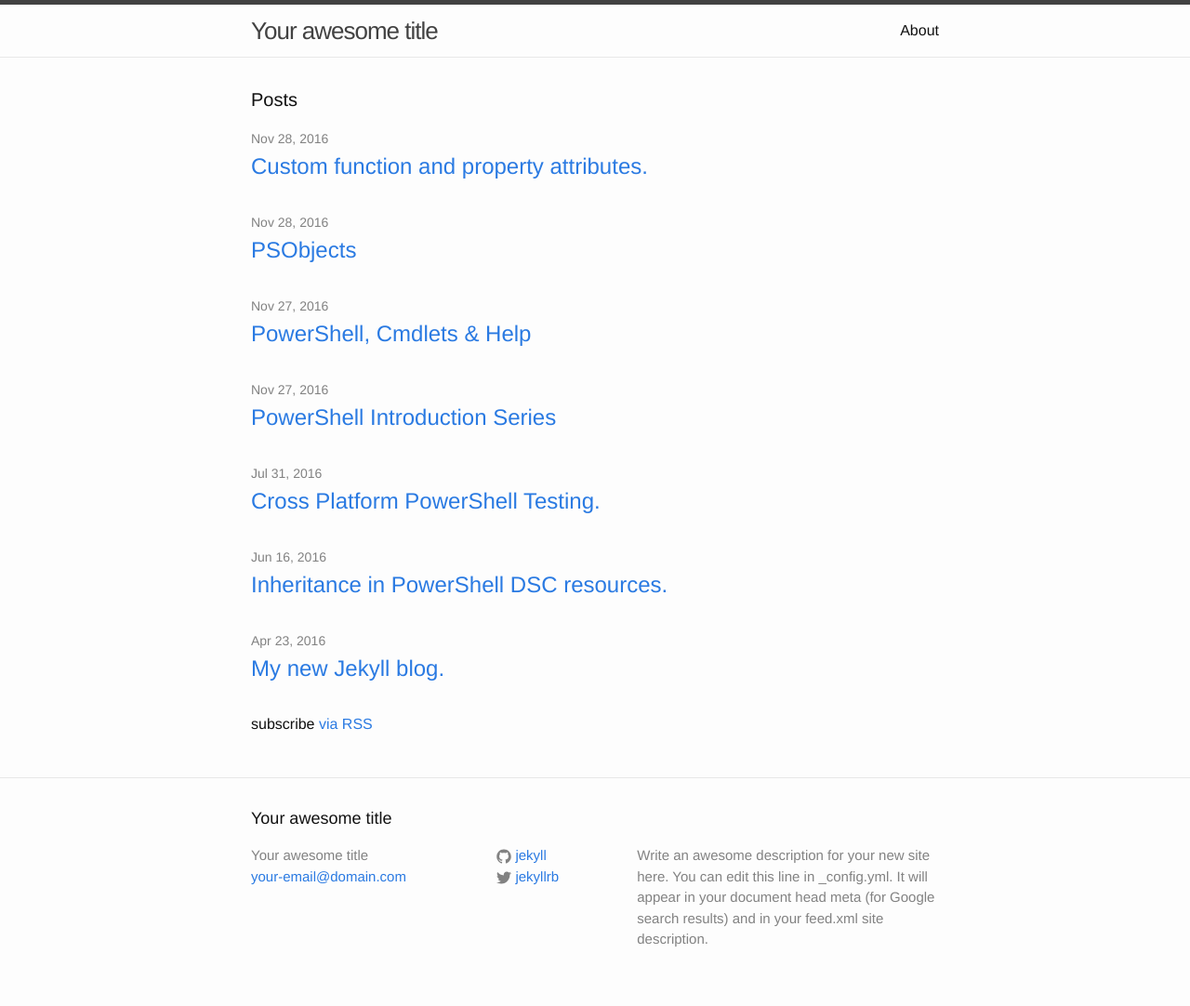
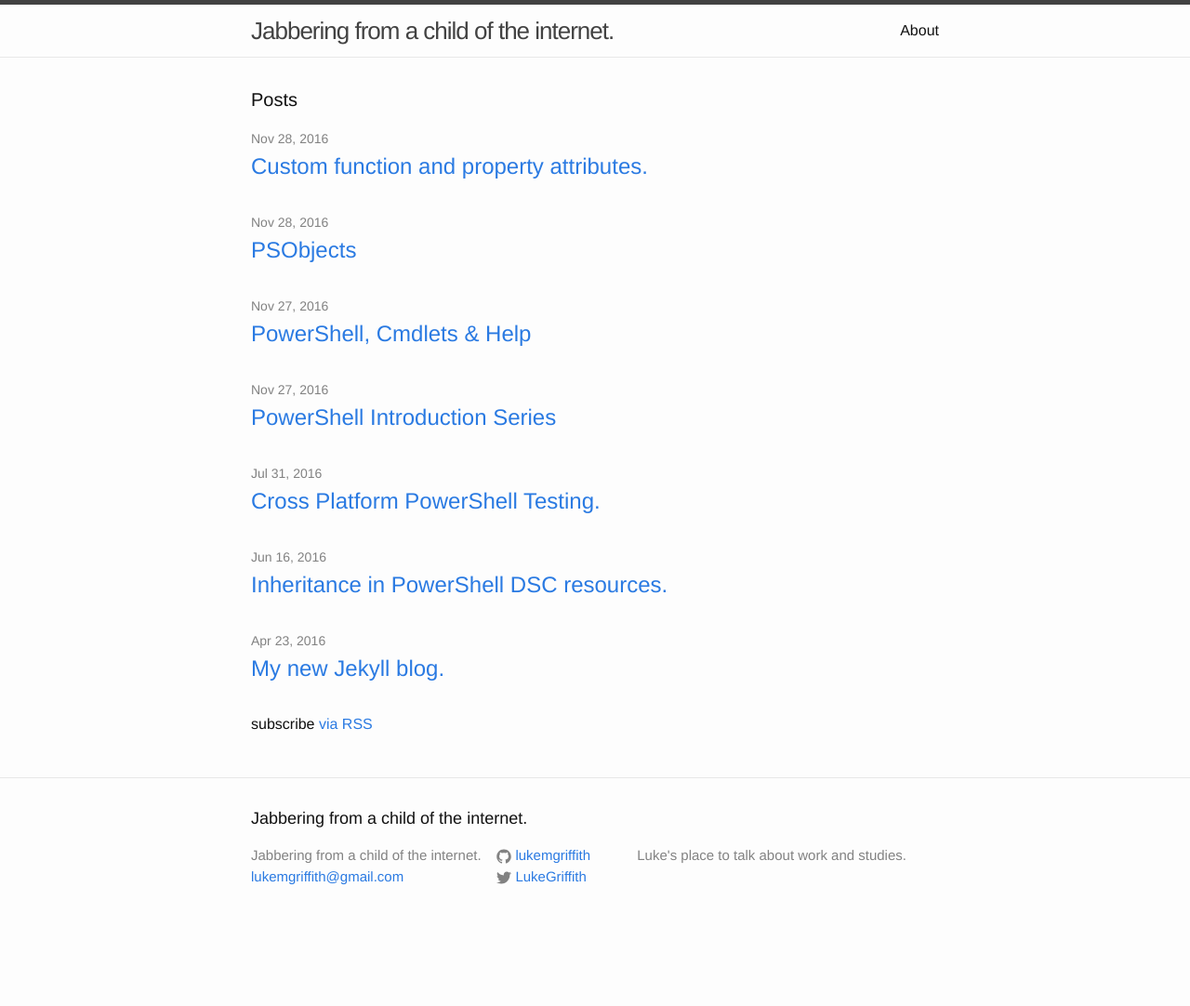
Before and after one commit to lukegriffith/lukemgriffith.github.io, a Jekyll site: the page built from index.html, in a window 1280 px wide. Shown: the whole page at 93% size. Built offline with Jekyll 4.4.1, drawn with Linux system fonts in a browser that asks for light colours; after the commit the page ends 1014 px from its top, so only the background shows below that.

Commit message:
changes.

```diff
--- a/_config.yml
+++ b/_config.yml
@@ -6,16 +6,14 @@
 # 'jekyll serve'. If you change this file, please restart the server process.
 
 # Site settings
-title: Your awesome title
-email: your-email@domain.com
+title: Jabbering from a child of the internet.
+email: lukemgriffith@gmail.com
 description: > # this means to ignore newlines until "baseurl:"
-  Write an awesome description for your new site here. You can edit this
-  line in _config.yml. It will appear in your document head meta (for
-  Google search results) and in your feed.xml site description.
+  Luke's place to talk about work and studies.
 baseurl: "" # the subpath of your site, e.g. /blog
-url: "http://yourdomain.com" # the base hostname & protocol for your site
-twitter_username: jekyllrb
-github_username:  jekyll
+url: "http://www.lukegriffith.co.uk" # the base hostname & protocol for your site
+twitter_username: LukeGriffith
+github_username:  lukemgriffith
 
 # Build settings
 markdown: kramdown
```
